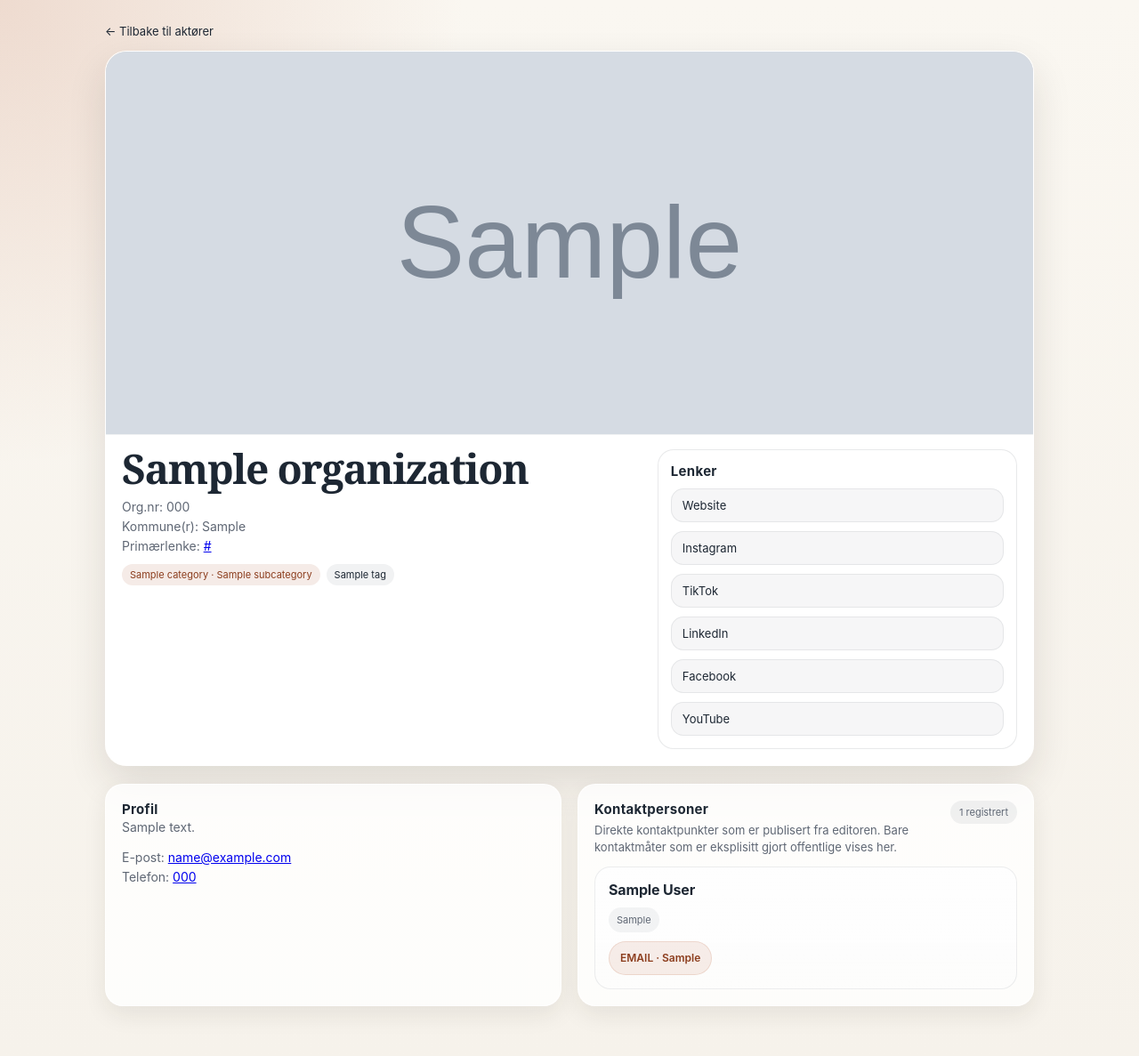
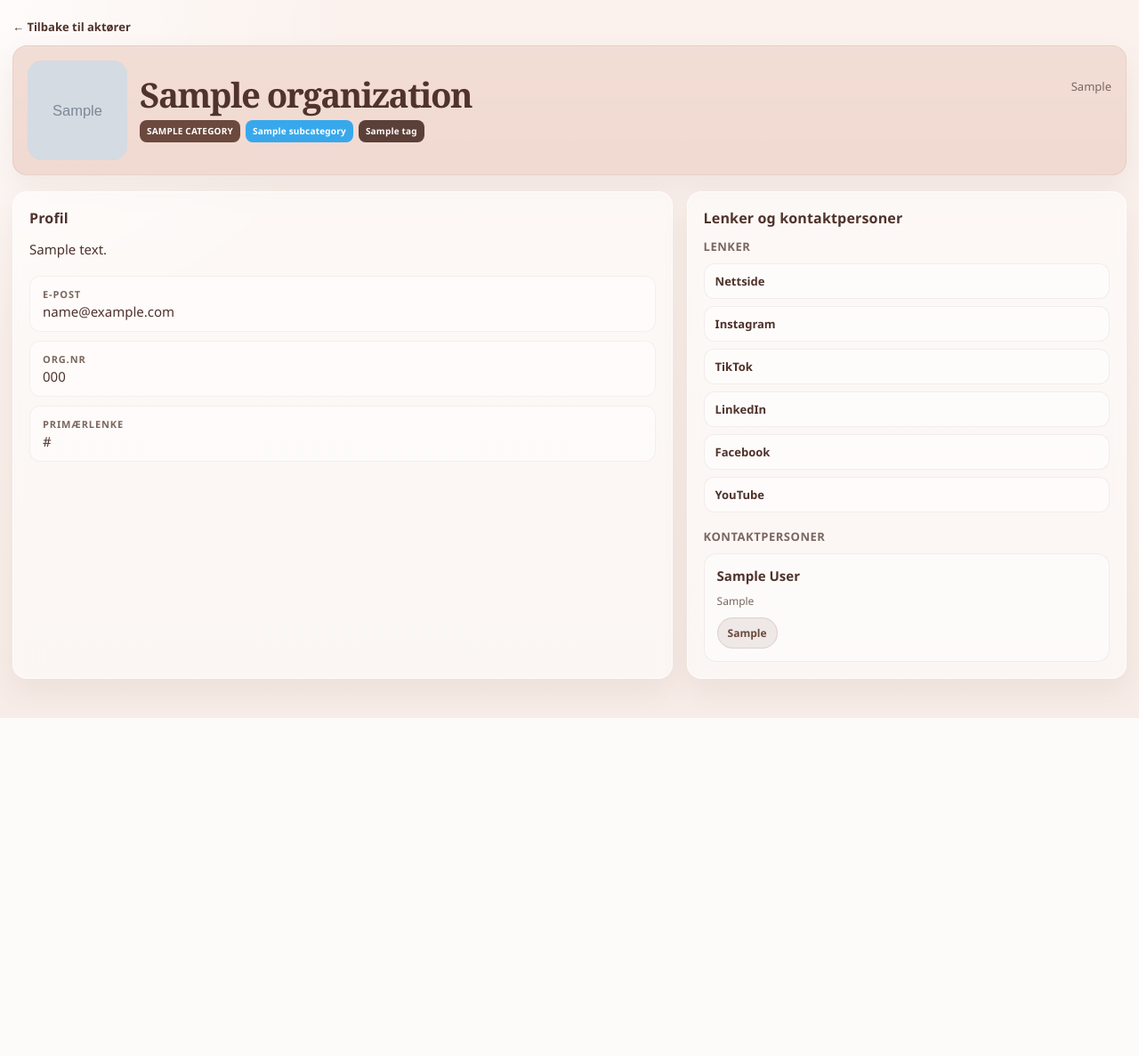
Before and after one commit to fredrik-stack/kreative-norge-crm, a Django app: page /public/actors/000/ in a window 1280 px wide. Shown: the whole page at 89% size. After the commit the page ends 807 px from the top, so only its background shows below. Run offline with Django 5.2, Linux system fonts and the light colour scheme; tables that the repository leaves empty hold one stand-in row (values such as "Sample post"); grey boxes marked "Sample" are stand-in pictures; parts of the project's set-up code (start-up, migrations or seed data) failed here and were passed over.

Commit message:
Refine public actor list/detail and clean up OG image handling

```diff
--- a/crm/templates/crm/public_actor_detail.html
+++ b/crm/templates/crm/public_actor_detail.html
@@ -6,237 +6,335 @@
   <title>{{ actor.name }}</title>
   <style>
     :root {
-      --bg: #f6f2eb;
-      --panel: rgba(255,255,255,0.86);
-      --ink: #1d2733;
-      --muted: #5f6774;
-      --line: rgba(29, 39, 51, 0.1);
-      --accent: #ad5b3b;
-      --accent-soft: rgba(173, 91, 59, 0.12);
-      --shadow: 0 18px 44px rgba(40, 32, 24, 0.12);
+      --bg: #f7ece7;
+      --card: #f0d8cf;
+      --card-border: rgba(103, 63, 50, 0.08);
+      --panel: rgba(255, 255, 255, 0.54);
+      --ink: #4f332c;
+      --muted: #7a675f;
+      --line: rgba(103, 63, 50, 0.12);
+      --category: #6b493d;
+      --subcategory: #38a8ec;
+      --tag: #4f332c;
+      --tag-ink: #ffffff;
+      --shadow: 0 14px 30px rgba(132, 95, 82, 0.09);
     }
+
     * { box-sizing: border-box; }
+
     body {
       margin: 0;
+      color: var(--ink);
+      font-family: "Avenir Next", "Segoe UI", sans-serif;
       background:
-        radial-gradient(circle at top left, rgba(184, 92, 56, 0.18), transparent 30%),
-        linear-gradient(180deg, #faf7f1 0%, var(--bg) 100%);
-      color: var(--ink);
-      font-family: -apple-system, BlinkMacSystemFont, "Segoe UI", sans-serif;
+        radial-gradient(circle at top left, rgba(255, 255, 255, 0.72), transparent 26%),
+        linear-gradient(180deg, #fbf2ee 0%, var(--bg) 100%);
     }
-    main { max-width: 1080px; margin: 0 auto; padding: 24px 18px 56px; }
+
+    main {
+      width: 100%;
+      max-width: 100%;
+      margin: 0 auto;
+      padding: 18px 14px 44px;
+    }
+
     .back-link {
       display: inline-flex;
+      align-items: center;
       text-decoration: none;
       color: var(--ink);
-      margin-bottom: 14px;
+      margin-bottom: 12px;
       font-size: 13px;
+      font-weight: 600;
     }
-    .hero-shell {
-      border-radius: 24px;
+
+    .hero-card {
+      display: grid;
+      grid-template-columns: 112px minmax(0, 1fr);
+      gap: 14px;
+      align-items: center;
+      padding: 16px;
+      border-radius: 16px;
+      background: linear-gradient(180deg, rgba(255,255,255,0.14), rgba(255,255,255,0.04)), var(--card);
+      border: 1px solid var(--card-border);
+      box-shadow: var(--shadow);
+      margin-bottom: 18px;
+    }
+
+    .thumb,
+    .thumb-fallback {
+      width: 112px;
+      height: 112px;
+      border-radius: 16px;
       overflow: hidden;
-      background: var(--panel);
-      border: 1px solid rgba(255,255,255,0.75);
-      box-shadow: var(--shadow);
-      margin-bottom: 20px;
+      background: #e6d3cb;
     }
-    .hero { width: 100%; height: 430px; object-fit: cover; background: #e7e1d9; display: block; }
-    .hero-fallback {
-      height: 430px;
+
+    .thumb {
+      display: block;
+      object-fit: cover;
+    }
+
+    .thumb-fallback {
       display: grid;
-      align-content: end;
-      padding: 24px;
+      place-items: end start;
+      padding: 12px;
       background:
-        linear-gradient(180deg, rgba(22, 28, 36, 0.02), rgba(22, 28, 36, 0.5)),
-        radial-gradient(circle at top left, rgba(173, 91, 59, 0.3), transparent 34%),
-        linear-gradient(135deg, #ddd5ca 0%, #cfc6bb 48%, #e7e1d9 100%);
-      color: white;
+        linear-gradient(180deg, rgba(255,255,255,0.08), rgba(79, 51, 44, 0.16)),
+        radial-gradient(circle at top left, rgba(255,255,255,0.5), transparent 34%),
+        linear-gradient(135deg, #d9b8ad 0%, #e8d6ce 100%);
     }
-    .hero-fallback span {
-      display: inline-flex;
-      width: fit-content;
-      padding: 6px 10px;
-      border-radius: 999px;
-      background: rgba(255,255,255,0.14);
-      font-size: 11px;
-      letter-spacing: 0.12em;
-      text-transform: uppercase;
-      margin-bottom: 10px;
+
+    .thumb-fallback span {
+      color: rgba(79, 51, 44, 0.92);
+      font-size: 12px;
+      font-weight: 700;
+      line-height: 1.15;
     }
-    .hero-fallback strong {
-      font-family: ui-serif, Georgia, Cambria, "Times New Roman", serif;
-      font-size: clamp(1.7rem, 3vw, 2.7rem);
-      line-height: 0.96;
-      letter-spacing: -0.03em;
-      max-width: 10ch;
-    }
-    .hero-content {
-      display: grid;
-      grid-template-columns: 1.3fr .9fr;
-      gap: 18px;
-      padding: 16px 18px 18px;
-      border-top: 1px solid rgba(29, 39, 51, 0.06);
-      background: rgba(255,255,255,0.9);
-    }
-    h1 {
-      margin: 0 0 12px;
-      font-family: ui-serif, Georgia, Cambria, "Times New Roman", serif;
-      font-size: clamp(2rem, 3.6vw, 3.8rem);
-      line-height: .96;
-      letter-spacing: -0.03em;
-    }
-    .lead { margin: 0 0 14px; color: var(--muted); max-width: 54ch; font-size: 14px; line-height: 1.55; }
-    .meta-line { margin: 0 0 5px; color: var(--muted); font-size: 14px; }
-    .pill-row { display: flex; flex-wrap: wrap; gap: 7px; margin: 12px 0 0; }
-    .pill {
-      display: inline-flex;
-      align-items: center;
-      padding: 5px 9px;
-      border-radius: 999px;
-      background: rgba(31, 41, 55, 0.06);
-      font-size: 11px;
-    }
-    .pill.accent { background: var(--accent-soft); color: #8c3d1d; }
-    .side-card {
-      background: rgba(255,255,255,0.74);
-      border: 1px solid var(--line);
-      border-radius: 18px;
-      padding: 14px;
-      display: grid;
-      gap: 10px;
-      align-self: start;
-    }
-    .side-card h3, .section h2 {
-      margin: 0;
-      font-size: 15px;
-      letter-spacing: .02em;
-    }
-    .section-head {
-      display: flex;
-      align-items: start;
-      justify-content: space-between;
-      gap: 16px;
-      margin-bottom: 12px;
-    }
-    .section-head p {
-      margin: 5px 0 0;
-      color: var(--muted);
-      font-size: 13px;
-      max-width: 44ch;
-      line-height: 1.45;
-    }
-    .section-count {
-      white-space: nowrap;
-      border-radius: 999px;
-      padding: 6px 10px;
-      background: rgba(31, 41, 55, 0.06);
-      color: var(--muted);
-      font-size: 11px;
-    }
-    .link-stack, .people-list { display: grid; gap: 10px; }
-    .link-stack a {
-      display: inline-flex;
-      text-decoration: none;
-      color: var(--ink);
-      padding: 10px 12px;
-      border-radius: 14px;
-      background: rgba(31,41,55,0.04);
-      border: 1px solid rgba(31,41,55,0.08);
-      font-size: 13px;
-    }
-    .section-grid {
-      display: grid;
-      grid-template-columns: 1fr 1fr;
-      gap: 18px;
-    }
-    .section {
-      background: rgba(255,255,255,0.8);
-      border: 1px solid rgba(255,255,255,0.75);
-      border-radius: 20px;
-      padding: 18px;
-      box-shadow: 0 10px 26px rgba(40, 32, 24, 0.08);
-    }
-    .people-list {
-      gap: 12px;
-    }
-    .person-card {
-      padding: 15px;
-      border-radius: 18px;
-      background:
-        linear-gradient(180deg, rgba(255,255,255,0.9), rgba(255,255,255,0.76)),
-        rgba(31,41,55,0.03);
-      border: 1px solid rgba(31,41,55,0.08);
+
+    .hero-body {
+      min-width: 0;
       display: grid;
       gap: 10px;
     }
-    .person-title strong {
-      display: block;
-      margin-bottom: 0;
-      font-size: 16px;
-      letter-spacing: -0.01em;
+
+    .hero-head {
+      display: flex;
+      justify-content: space-between;
+      gap: 12px;
+      align-items: start;
     }
-    .person-meta {
+
+    h1 {
+      margin: 0;
+      min-width: 0;
+      font-family: ui-serif, Georgia, Cambria, "Times New Roman", serif;
+      font-size: clamp(1.8rem, 3vw, 2.8rem);
+      line-height: 0.96;
+      letter-spacing: -0.04em;
+      font-weight: 700;
+    }
+
+    .hero-municipality {
+      flex: 0 0 auto;
+      color: var(--muted);
+      font-size: 13px;
+      white-space: nowrap;
+    }
+
+    .hero-meta {
       display: flex;
       flex-wrap: wrap;
       gap: 6px;
     }
-    .person-meta span {
+
+    .pill {
       display: inline-flex;
       align-items: center;
-      min-height: 28px;
-      padding: 5px 9px;
-      border-radius: 999px;
-      background: rgba(31, 41, 55, 0.05);
+      min-height: 25px;
+      padding: 5px 8px;
+      border-radius: 8px;
+      color: white;
+      font-size: 10px;
+      font-weight: 700;
+      letter-spacing: 0.02em;
+      white-space: nowrap;
+    }
+
+    .pill.category { background: var(--category); }
+    .pill.subcategory { background: var(--subcategory); }
+    .pill.tag {
+      background: var(--tag);
+      color: var(--tag-ink);
+      opacity: 0.92;
+    }
+
+    .layout {
+      display: grid;
+      grid-template-columns: minmax(0, 1.2fr) minmax(320px, 0.8fr);
+      gap: 16px;
+    }
+
+    .section {
+      padding: 18px;
+      border-radius: 16px;
+      background: var(--panel);
+      border: 1px solid rgba(255,255,255,0.64);
+      box-shadow: var(--shadow);
+      backdrop-filter: blur(6px);
+    }
+
+    .section h2 {
+      margin: 0 0 12px;
+      font-size: 16px;
+      letter-spacing: 0.01em;
+    }
+
+    .profile-text {
+      margin: 0 0 18px;
+      color: var(--ink);
+      font-size: 15px;
+      line-height: 1.6;
+      max-width: 62ch;
+    }
+
+    .facts {
+      display: grid;
+      gap: 10px;
+    }
+
+    .fact {
+      display: grid;
+      gap: 2px;
+      padding: 12px 14px;
+      border-radius: 12px;
+      background: rgba(255,255,255,0.42);
+      border: 1px solid rgba(79, 51, 44, 0.06);
+    }
+
+    .fact-label {
       color: var(--muted);
       font-size: 11px;
+      text-transform: uppercase;
+      letter-spacing: 0.08em;
+      font-weight: 700;
     }
+
+    .fact-value,
+    .fact-value a {
+      color: var(--ink);
+      font-size: 15px;
+      text-decoration: none;
+    }
+
+    .fact-value a:hover {
+      text-decoration: underline;
+    }
+
+    .people-list {
+      display: grid;
+      gap: 12px;
+    }
+
+    .link-list {
+      display: grid;
+      gap: 8px;
+      margin-bottom: 18px;
+    }
+
+    .link-item {
+      display: inline-flex;
+      align-items: center;
+      min-height: 38px;
+      padding: 10px 12px;
+      border-radius: 12px;
+      text-decoration: none;
+      font-size: 13px;
+      font-weight: 600;
+      color: var(--ink);
+      background: rgba(255,255,255,0.52);
+      border: 1px solid rgba(79, 51, 44, 0.07);
+    }
+
+    .subsection-title {
+      margin: 0 0 10px;
+      font-size: 13px;
+      font-weight: 700;
+      letter-spacing: 0.04em;
+      text-transform: uppercase;
+      color: var(--muted);
+    }
+
+    .person-card {
+      display: grid;
+      gap: 10px;
+      padding: 14px;
+      border-radius: 14px;
+      background: rgba(255,255,255,0.44);
+      border: 1px solid rgba(79, 51, 44, 0.07);
+    }
+
+    .person-name {
+      margin: 0;
+      font-size: 15px;
+      font-weight: 700;
+    }
+
+    .person-municipality {
+      color: var(--muted);
+      font-size: 12px;
+    }
+
     .contacts {
       display: flex;
       flex-wrap: wrap;
       gap: 8px;
     }
-    .contact-pill {
+
+    .contact-link {
       display: inline-flex;
       align-items: center;
-      justify-content: center;
-      min-height: 38px;
-      padding: 9px 12px;
+      min-height: 34px;
+      padding: 8px 11px;
       border-radius: 999px;
+      text-decoration: none;
       font-size: 12px;
       font-weight: 600;
-      background: rgba(184, 92, 56, 0.1);
-      color: #8c3d1d;
-      text-decoration: none;
-      border: 1px solid rgba(184, 92, 56, 0.16);
-      transition: background .18s ease, transform .18s ease, border-color .18s ease;
-    }
-    .contact-pill:hover {
-      background: rgba(184, 92, 56, 0.18);
-      border-color: rgba(184, 92, 56, 0.28);
-      transform: translateY(-1px);
-    }
-    .contact-pill.secondary {
-      background: rgba(31, 41, 55, 0.05);
-      border-color: rgba(31, 41, 55, 0.1);
+      border: 1px solid rgba(79, 51, 44, 0.08);
+      background: rgba(255,255,255,0.62);
       color: var(--ink);
     }
-    .contact-pill.secondary:hover {
-      background: rgba(31, 41, 55, 0.1);
-      border-color: rgba(31, 41, 55, 0.16);
+
+    .contact-link.email {
+      background: rgba(107, 73, 61, 0.1);
+      color: #6b493d;
+      border-color: rgba(107, 73, 61, 0.14);
     }
-    .person-empty {
+
+    .empty {
       margin: 0;
       color: var(--muted);
       font-size: 13px;
-      padding: 2px 0 0;
+      line-height: 1.5;
     }
+
     @media (max-width: 860px) {
-      .hero-content, .section-grid { grid-template-columns: 1fr; }
-      .hero, .hero-fallback { height: 260px; }
-      main { padding: 18px 14px 40px; }
-      .section-head {
+      .hero-card {
+        grid-template-columns: 88px minmax(0, 1fr);
+      }
+
+      .thumb,
+      .thumb-fallback {
+        width: 88px;
+        height: 88px;
+      }
+
+      .layout {
+        grid-template-columns: 1fr;
+      }
+    }
+
+    @media (max-width: 620px) {
+      main {
+        padding: 14px 12px 32px;
+      }
+
+      .hero-card {
+        grid-template-columns: 1fr;
+      }
+
+      .thumb,
+      .thumb-fallback {
+        width: 100%;
+        height: 210px;
+      }
+
+      .hero-head {
         flex-direction: column;
-        align-items: stretch;
+      }
+
+      .hero-municipality {
+        white-space: normal;
       }
     }
   </style>
@@ -244,103 +342,109 @@
 <body>
   <main>
     <a class="back-link" href="/public/actors/">← Tilbake til aktører</a>
-    <section class="hero-shell">
-      {% if actor.og_image_url %}
-        <img class="hero" src="{{ actor.og_image_url }}" alt="{{ actor.name }}" />
+
+    <section class="hero-card">
+      {% if actor.get_public_image_url %}
+        <img class="thumb" src="{{ actor.get_public_image_url }}" alt="{{ actor.name }}" />
       {% else %}
-        <div class="hero-fallback">
-          <span>Kreative Norge</span>
-          <strong>{{ actor.name }}</strong>
+        <div class="thumb-fallback">
+          <span>{{ actor.name|truncatechars:18 }}</span>
         </div>
       {% endif %}
-      <div class="hero-content">
-        <div>
+
+      <div class="hero-body">
+        <div class="hero-head">
           <h1>{{ actor.name }}</h1>
-          <p class="meta-line">Org.nr: {{ actor.org_number|default:"Ikke oppgitt" }}</p>
-          <p class="meta-line">Kommune(r): {{ actor.municipalities|default:"Ikke oppgitt" }}</p>
+          <span class="hero-municipality">{{ actor.municipalities|default:"-" }}</span>
+        </div>
+
+        <div class="hero-meta">
+          {% for subcategory in actor.subcategories.all %}
+            <span class="pill category">{{ subcategory.category.name|upper }}</span>
+            <span class="pill subcategory">{{ subcategory.name }}</span>
+          {% endfor %}
+          {% for tag in actor.tags.all %}
+            <span class="pill tag">{{ tag.name }}</span>
+          {% endfor %}
+        </div>
+      </div>
+    </section>
+
+    <section class="layout">
+      <div class="section">
+        <h2>Profil</h2>
+        <p class="profile-text">{{ actor.description|default:"Ingen offentlig beskrivelse er lagt inn ennå." }}</p>
+
+        <div class="facts">
+          <div class="fact">
+            <span class="fact-label">E-post</span>
+            <div class="fact-value">
+              {% if actor.email %}
+                <a href="mailto:{{ actor.email }}">{{ actor.email }}</a>
+              {% else %}
+                Ikke oppgitt
+              {% endif %}
+            </div>
+          </div>
+
+          <div class="fact">
+            <span class="fact-label">Org.nr</span>
+            <div class="fact-value">{{ actor.org_number|default:"Ikke oppgitt" }}</div>
+          </div>
+
           {% if actor.get_primary_link %}
-            <p class="meta-line">Primærlenke: <a href="{{ actor.get_primary_link }}" target="_blank" rel="noopener">{{ actor.get_primary_link }}</a></p>
-          {% endif %}
-
-          {% if actor.subcategories.all or actor.tags.all %}
-            <div class="pill-row">
-              {% for subcategory in actor.subcategories.all %}
-                <span class="pill accent">{{ subcategory.category.name }} · {{ subcategory.name }}</span>
-              {% endfor %}
-              {% for tag in actor.tags.all %}
-                <span class="pill">{{ tag.name }}</span>
-              {% endfor %}
+            <div class="fact">
+              <span class="fact-label">Primærlenke</span>
+              <div class="fact-value"><a href="{{ actor.get_primary_link }}" target="_blank" rel="noopener">{{ actor.get_primary_link }}</a></div>
             </div>
           {% endif %}
         </div>
-
-        <aside class="side-card">
-          <h3>Lenker</h3>
-          <div class="link-stack">
-            {% if actor.website_url %}<a href="{{ actor.website_url }}" target="_blank" rel="noopener">Website</a>{% endif %}
-            {% if actor.instagram_url %}<a href="{{ actor.instagram_url }}" target="_blank" rel="noopener">Instagram</a>{% endif %}
-            {% if actor.tiktok_url %}<a href="{{ actor.tiktok_url }}" target="_blank" rel="noopener">TikTok</a>{% endif %}
-            {% if actor.linkedin_url %}<a href="{{ actor.linkedin_url }}" target="_blank" rel="noopener">LinkedIn</a>{% endif %}
-            {% if actor.facebook_url %}<a href="{{ actor.facebook_url }}" target="_blank" rel="noopener">Facebook</a>{% endif %}
-            {% if actor.youtube_url %}<a href="{{ actor.youtube_url }}" target="_blank" rel="noopener">YouTube</a>{% endif %}
-          </div>
-        </aside>
-      </div>
-    </section>
-
-    <section class="section-grid">
-      <div class="section">
-        <h2>Profil</h2>
-        <p class="lead">{{ actor.description|default:"Ingen utvidet beskrivelse er lagt inn ennå." }}</p>
-        {% if actor.email %}
-          <p class="meta-line">E-post: <a href="mailto:{{ actor.email }}">{{ actor.email }}</a></p>
-        {% endif %}
-        {% if actor.phone %}
-          <p class="meta-line">Telefon: <a href="tel:{{ actor.phone }}">{{ actor.phone }}</a></p>
-        {% endif %}
       </div>
 
       <div class="section">
-        <div class="section-head">
-          <div>
-            <h2>Kontaktpersoner</h2>
-            <p>Direkte kontaktpunkter som er publisert fra editoren. Bare kontaktmåter som er eksplisitt gjort offentlige vises her.</p>
-          </div>
-          <span class="section-count">{{ actor.org_people.all|length }} registrert</span>
+        <h2>Lenker og kontaktpersoner</h2>
+
+        <h3 class="subsection-title">Lenker</h3>
+        <div class="link-list">
+          {% if actor.website_url %}<a class="link-item" href="{{ actor.website_url }}" target="_blank" rel="noopener">Nettside</a>{% endif %}
+          {% if actor.instagram_url %}<a class="link-item" href="{{ actor.instagram_url }}" target="_blank" rel="noopener">Instagram</a>{% endif %}
+          {% if actor.tiktok_url %}<a class="link-item" href="{{ actor.tiktok_url }}" target="_blank" rel="noopener">TikTok</a>{% endif %}
+          {% if actor.linkedin_url %}<a class="link-item" href="{{ actor.linkedin_url }}" target="_blank" rel="noopener">LinkedIn</a>{% endif %}
+          {% if actor.facebook_url %}<a class="link-item" href="{{ actor.facebook_url }}" target="_blank" rel="noopener">Facebook</a>{% endif %}
+          {% if actor.youtube_url %}<a class="link-item" href="{{ actor.youtube_url }}" target="_blank" rel="noopener">YouTube</a>{% endif %}
+          {% if not actor.website_url and not actor.instagram_url and not actor.tiktok_url and not actor.linkedin_url and not actor.facebook_url and not actor.youtube_url %}
+            <p class="empty">Ingen offentlige lenker er lagt inn ennå.</p>
+          {% endif %}
         </div>
+
+        <h3 class="subsection-title">Kontaktpersoner</h3>
         <div class="people-list">
           {% for link in actor.org_people.all %}
             {% if link.status == "ACTIVE" and link.publish_person %}
               <article class="person-card">
-                <div class="person-title">
-                  <strong>{{ link.person.full_name }}</strong>
-                </div>
-                <div class="person-meta">
-                  <span>{{ link.person.municipality|default:"Ingen kommune registrert" }}</span>
-                </div>
+                <p class="person-name">{{ link.person.full_name }}</p>
+                <div class="person-municipality">{{ link.person.municipality|default:"Ingen kommune registrert" }}</div>
+
                 {% with public_emails=link.person.get_public_emails public_phones=link.person.get_public_phones %}
                   {% if public_emails or public_phones %}
                     <div class="contacts">
                       {% for value in public_emails %}
-                        <a class="contact-pill" href="mailto:{{ value }}">EMAIL · {{ value }}</a>
+                        <a class="contact-link email" href="mailto:{{ value }}">{{ value }}</a>
                       {% endfor %}
                       {% for value in public_phones %}
-                        <a class="contact-pill secondary" href="tel:{{ value }}">PHONE · {{ value }}</a>
+                        <a class="contact-link" href="tel:{{ value }}">{{ value }}</a>
                       {% endfor %}
                     </div>
                   {% else %}
-                    <p class="person-empty">Ingen offentlige kontaktmåter er publisert ennå.</p>
+                    <p class="empty">Ingen offentlige kontaktmåter er publisert ennå.</p>
                   {% endif %}
                 {% endwith %}
               </article>
             {% endif %}
           {% empty %}
-            <p class="meta-line">Ingen publiserte kontaktpersoner ennå.</p>
+            <p class="empty">Ingen publiserte kontaktpersoner ennå.</p>
           {% endfor %}
         </div>
-        {% if not actor.org_people.all %}
-          <p class="meta-line">Ingen publiserte kontaktpersoner ennå.</p>
-        {% endif %}
       </div>
     </section>
   </main>
```
Also changed, not shown: crm/models.py (+7 -0 lines), crm/services/open_graph.py (+9 -2 lines), crm/templates/crm/public_actor_list.html (+12 -6 lines), crm/tests.py (+16 -3 lines), crm/views_public_site.py (+5 -9 lines).
